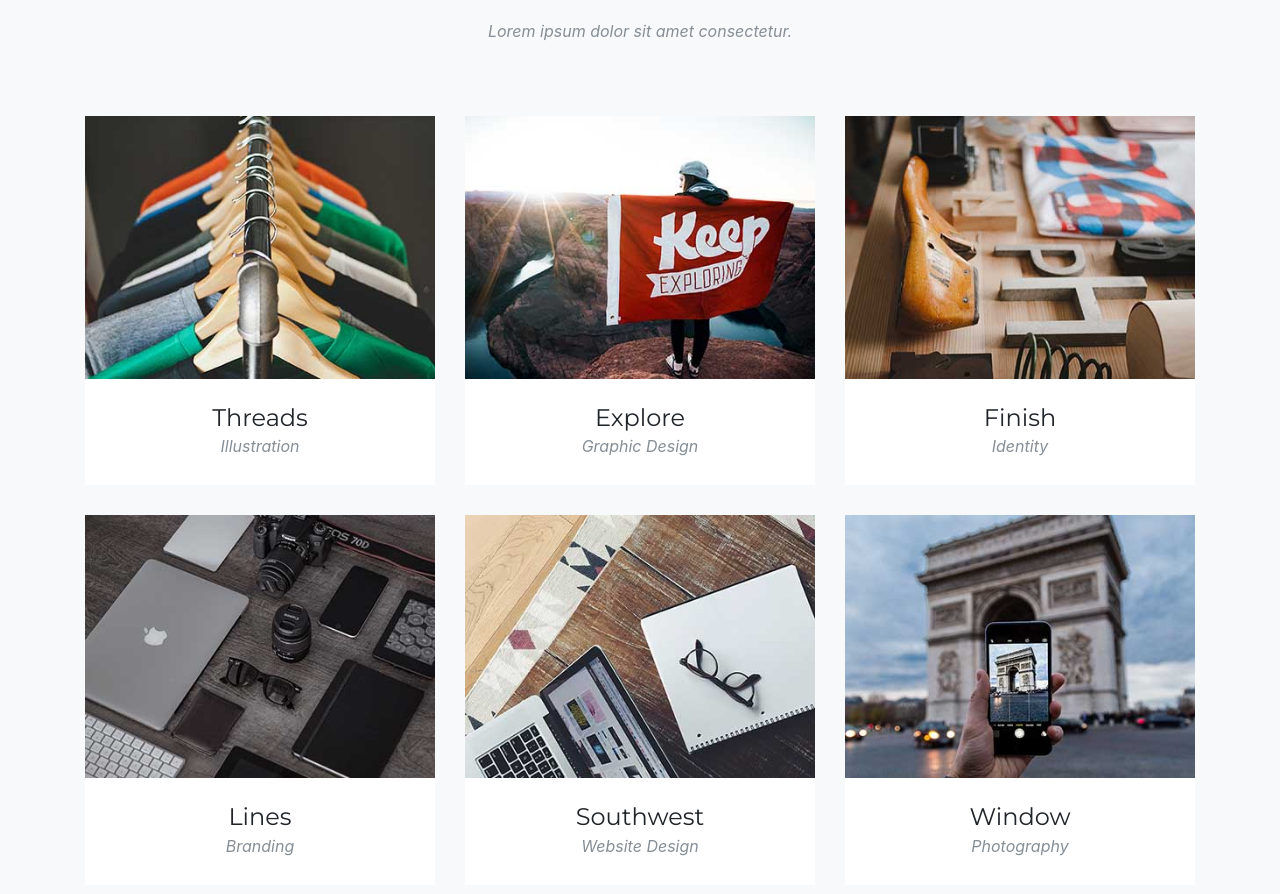
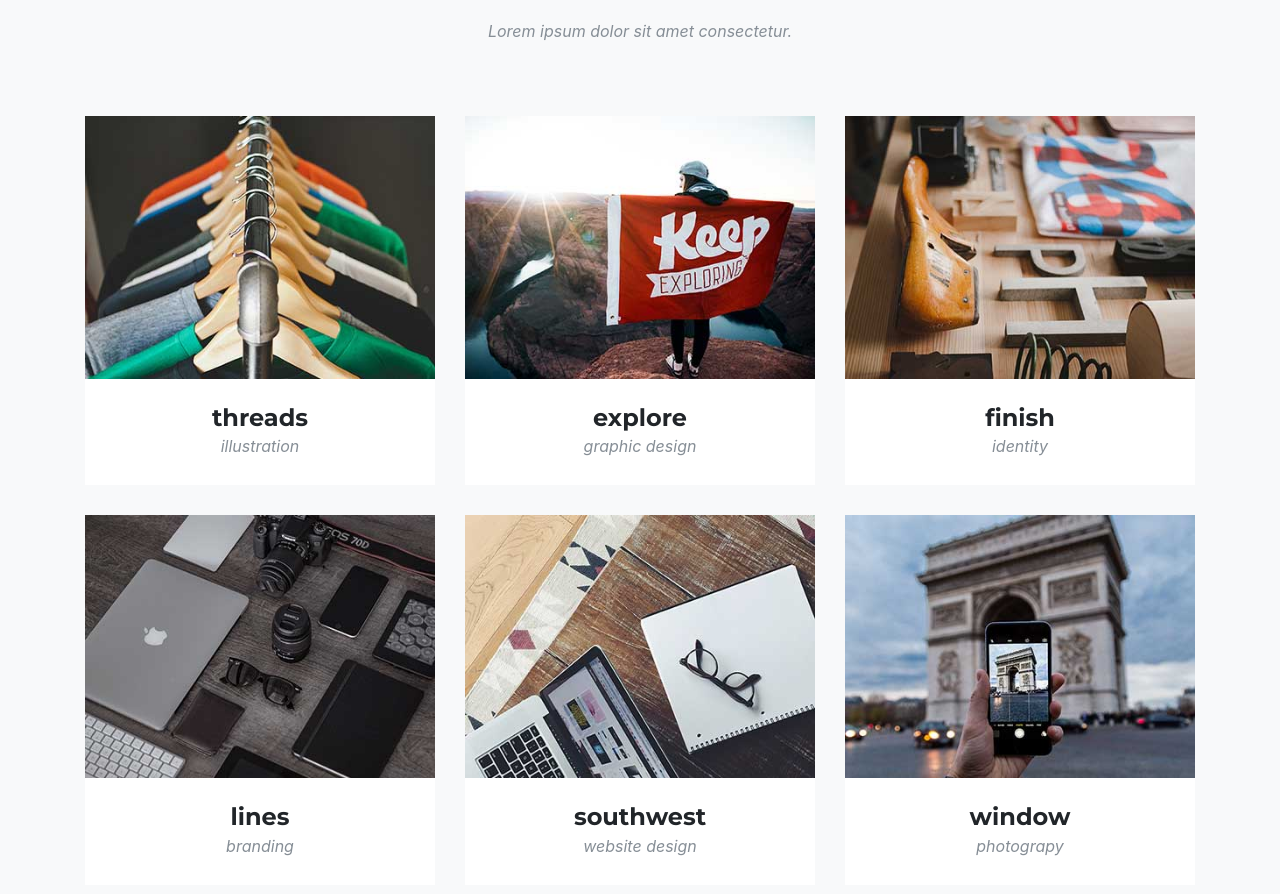
Before and after one commit to aaronshivers/agency, a React app: page / in a window 1280 px wide. Shown: the part 1572-2466 px from the top of the page. Built offline with nearby package versions, Linux system fonts and the light colour scheme; a web font is replaced by a local one.

Commit message:
refactored portfoliogrid

```diff
--- /dev/null
+++ b/src/components/ModalComponent.js
@@ -0,0 +1,44 @@
+import React from 'react'
+import { Container, Row, Col, Modal, Button } from 'react-bootstrap'
+import { FaTimes } from 'react-icons/fa'
+
+const ModalComponent = ({ show, handleClose, image, title, subtitle, index }) => {
+
+  return (
+    <Modal
+      show={ show }
+      animation
+      className="portfolio-modal"
+      id={ `portfolioModal1${ index }` }
+      tabIndex="-1"
+    >
+      <div className="close-modal" onClick={ handleClose }>
+        <div className="lr">
+          <div className="rl"></div>
+        </div>
+      </div>
+      <Container>
+        <Row>
+          <Col lg={ 8 } className="mx-auto">
+            <Modal.Body>
+              <h2 className="text-uppercase">Project Name</h2>
+              <p className="item-intro text-muted">Lorem ipsum dolor sit amet consectetur.</p>
+              <img className="img-fluid d-block mx-auto" src={ image } alt="" />
+              <p>Use this area to describe your project. Lorem ipsum dolor sit amet, consectetur adipisicing elit. Est blanditiis dolorem culpa incidunt minus dignissimos deserunt repellat aperiam quasi sunt officia expedita beatae cupiditate, maiores repudiandae, nostrum, reiciendis facere nemo!</p>
+              <ul className="list-inline">
+                <li>Date: January 2017</li>
+                <li>Client: { title }</li>
+                <li>Category: { subtitle }</li>
+              </ul>
+              <Button variant="primary" className="text-white" onClick={ handleClose }>
+                <FaTimes /> Close Project
+              </Button>
+            </Modal.Body>
+          </Col>
+        </Row>
+      </Container>
+    </Modal>
+  )
+}
+
+export default ModalComponent
--- a/src/components/PortfolioGrid.js
+++ b/src/components/PortfolioGrid.js
@@ -1,20 +1,55 @@
-import React, { useState, useEffect } from 'react'
+import React from 'react'
 import { Container, Row, Col, Modal, Button } from 'react-bootstrap'
-import { FaPlus, FaTimes } from 'react-icons/fa'
+import { FaPlus } from 'react-icons/fa'
+import PortfolioGridItem from './PortfolioGridItem'
+import full1 from '../assets/images/portfolio/01-full.jpg'
+import full2 from '../assets/images/portfolio/02-full.jpg'
+import full3 from '../assets/images/portfolio/03-full.jpg'
+import full4 from '../assets/images/portfolio/04-full.jpg'
+import full5 from '../assets/images/portfolio/05-full.jpg'
+import full6 from '../assets/images/portfolio/06-full.jpg'
 import thumb1 from '../assets/images/portfolio/01-thumbnail.jpg'
-import full1 from '../assets/images/portfolio/01-full.jpg'
 import thumb2 from '../assets/images/portfolio/02-thumbnail.jpg'
 import thumb3 from '../assets/images/portfolio/03-thumbnail.jpg'
 import thumb4 from '../assets/images/portfolio/04-thumbnail.jpg'
 import thumb5 from '../assets/images/portfolio/05-thumbnail.jpg'
 import thumb6 from '../assets/images/portfolio/06-thumbnail.jpg'
 
+const gridData = [
+  {
+    image: full1,
+    thumbnail: thumb1,
+    title: 'threads',
+    subtitle: 'illustration'
+  }, {
+    image: full2,
+    thumbnail: thumb2,
+    title: 'explore',
+    subtitle: 'graphic design'
+  }, {
+    image: full3,
+    thumbnail: thumb3,
+    title: 'finish',
+    subtitle: 'identity'
+  }, {
+    image: full4,
+    thumbnail: thumb4,
+    title: 'lines',
+    subtitle: 'branding'
+  }, {
+    image: full5,
+    thumbnail: thumb5,
+    title: 'southwest',
+    subtitle: 'website design'
+  }, {
+    image: full6,
+    thumbnail: thumb6,
+    title: 'window',
+    subtitle: 'photograpy'
+  }
+]
+
 const PortfolioGrid = () => {
-  const [ show, setShow ] = useState(false)
-  const handleClose = () => setShow(false)
-  const handleShow = () => setShow(true)
-  useEffect(() => console.log(show), [show])
-
   return (
     <>
       <section className="bg-light page-section" id="portfolio">
@@ -26,135 +61,14 @@ const PortfolioGrid = () => {
             </Col>
           </Row>
           <Row>
-            <Col
-              md={ 4 }
-              sm={ 6 }
-              className="portfolio-item"
-              onClick={ handleShow }
-            >
-              <a className="portfolio-link" data-toggle="modal" href="#portfolioModal1">
-                <div className="portfolio-hover">
-                  <div className="portfolio-hover-content">
-                    <FaPlus />
-                  </div>
-                </div>
-                <img className="img-fluid" src={ thumb1 } alt="" />
-              </a>
-              <div className="portfolio-caption">
-                <h4>Threads</h4>
-                <p className="text-muted">Illustration</p>
-              </div>
-            </Col>
-            <Col md={ 4 } sm={ 6 } className="portfolio-item">
-              <a className="portfolio-link" data-toggle="modal" href="#portfolioModal2">
-                <div className="portfolio-hover">
-                  <div className="portfolio-hover-content">
-                    <FaPlus />
-                  </div>
-                </div>
-                <img className="img-fluid" src={ thumb2 } alt="" />
-              </a>
-              <div className="portfolio-caption">
-                <h4>Explore</h4>
-                <p className="text-muted">Graphic Design</p>
-              </div>
-            </Col>
-            <Col md={ 4 } sm={ 6 } className="portfolio-item">
-              <a className="portfolio-link" data-toggle="modal" href="#portfolioModal3">
-                <div className="portfolio-hover">
-                  <div className="portfolio-hover-content">
-                    <FaPlus />
-                  </div>
-                </div>
-                <img className="img-fluid" src={ thumb3 } alt="" />
-              </a>
-              <div className="portfolio-caption">
-                <h4>Finish</h4>
-                <p className="text-muted">Identity</p>
-              </div>
-            </Col>
-            <Col md={ 4 } sm={ 6 } className="portfolio-item">
-              <a className="portfolio-link" data-toggle="modal" href="#portfolioModal4">
-                <div className="portfolio-hover">
-                  <div className="portfolio-hover-content">
-                    <FaPlus />
-                  </div>
-                </div>
-                <img className="img-fluid" src={ thumb4 } alt="" />
-              </a>
-              <div className="portfolio-caption">
-                <h4>Lines</h4>
-                <p className="text-muted">Branding</p>
-              </div>
-            </Col>
-            <Col md={ 4 } sm={ 6 } className="portfolio-item">
-              <a className="portfolio-link" data-toggle="modal" href="#portfolioModal5">
-                <div className="portfolio-hover">
-                  <div className="portfolio-hover-content">
-                    <FaPlus />
-                  </div>
-                </div>
-                <img className="img-fluid" src={ thumb5 } alt="" />
-              </a>
-              <div className="portfolio-caption">
-                <h4>Southwest</h4>
-                <p className="text-muted">Website Design</p>
-              </div>
-            </Col>
-            <Col md={ 4 } sm={ 6 } className="portfolio-item">
-              <a className="portfolio-link" data-toggle="modal" href="#portfolioModal6">
-                <div className="portfolio-hover">
-                  <div className="portfolio-hover-content">
-                    <FaPlus />
-                  </div>
-                </div>
-                <img className="img-fluid" src={ thumb6 } alt="" />
-              </a>
-              <div className="portfolio-caption">
-                <h4>Window</h4>
-                <p className="text-muted">Photography</p>
-              </div>
-            </Col>
+            {
+              gridData.map((item, i) => (
+                <PortfolioGridItem key={ i } index={ i } { ...item } />
+              ))
+            }
           </Row>
         </Container>
       </section>
-
-      <Modal
-        show={ show }
-        animation
-        className="portfolio-modal"
-        id="portfolioModal1"
-        tabIndex="-1"
-      >
-        <div className="modal-dialog">
-          <div className="modal-content">
-            <div className="close-modal" onClick={ handleClose }>
-              <div className="lr">
-                <div className="rl"></div>
-              </div>
-            </div>
-            <Container>
-              <Row>
-                <Col lg={ 8 } className="mx-auto">
-                  <Modal.Body>
-                    <h2 className="text-uppercase">Project Name</h2>
-                    <p className="item-intro text-muted">Lorem ipsum dolor sit amet consectetur.</p>
-                    <img className="img-fluid d-block mx-auto" src={ full1 } alt="" />
-                    <p>Use this area to describe your project. Lorem ipsum dolor sit amet, consectetur adipisicing elit. Est blanditiis dolorem culpa incidunt minus dignissimos deserunt repellat aperiam quasi sunt officia expedita beatae cupiditate, maiores repudiandae, nostrum, reiciendis facere nemo!</p>
-                    <ul className="list-inline">
-                      <li>Date: January 2017</li>
-                      <li>Client: Threads</li>
-                      <li>Category: Illustration</li>
-                    </ul>
-                    <Button variant="primary" onClick={ handleClose }>
-                      <FaTimes /> Close Project</Button>
-                  </Modal.Body>
-                </Col>
-              </Row>
-            </Container>
-          </div>
-        </div>
-      </Modal>
     </>
   )
 }
--- /dev/null
+++ b/src/components/PortfolioGridItem.js
@@ -0,0 +1,46 @@
+import React, { useState, useEffect } from 'react'
+import { Col } from 'react-bootstrap'
+import { FaPlus } from 'react-icons/fa'
+import ModalComponent from './ModalComponent'
+
+const PortfolioGridItem = ({ image, thumbnail, title, subtitle, index }) => {
+  const [ show, setShow ] = useState(false)
+  const handleClose = () => setShow(false)
+  const handleShow = () => setShow(true)
+  useEffect(() => console.log(show), [show])
+
+  return (
+    <>
+      <Col
+        md={ 4 }
+        sm={ 6 }
+        className="portfolio-item"
+        onClick={ handleShow }
+      >
+        <a className="portfolio-link" data-toggle="modal" href={ `#portfolioModal${ index }` }>
+          <div className="portfolio-hover">
+            <div className="portfolio-hover-content">
+              <FaPlus />
+            </div>
+          </div>
+          <img className="img-fluid" src={ `${ thumbnail }` } alt="" />
+        </a>
+        <div className="portfolio-caption">
+          <h4>{ title }</h4>
+          <p className="text-muted">{ subtitle }</p>
+        </div>
+      </Col>
+
+      <ModalComponent
+        show={ show }
+        handleClose={ handleClose }
+        image={ image }
+        index={ index }
+        title={ title }
+        subtitle={ subtitle }
+      />
+    </>
+  )
+}
+
+export default PortfolioGridItem
--- a/src/styles/components/_circle.scss
+++ b/src/styles/components/_circle.scss
@@ -24,7 +24,7 @@
   text-align: center;
   width: 100%;
   z-index: -1;
-  font-size: 2em;
+  font-size: 2.2em;
 }
 
 .fa-4x {
--- a/src/styles/styles.scss
+++ b/src/styles/styles.scss
@@ -8,9 +8,11 @@
 @import "base/variables.scss";
 @import "base/mixins.scss";
 
+// Bootstrap
+@import '../../node_modules/bootstrap/scss/bootstrap';
+
 // Global CSS
 @import "base/page.scss";
-@import '../../node_modules/bootstrap/scss/bootstrap';
 
 // Components
 @import "components/buttons.scss";
```
